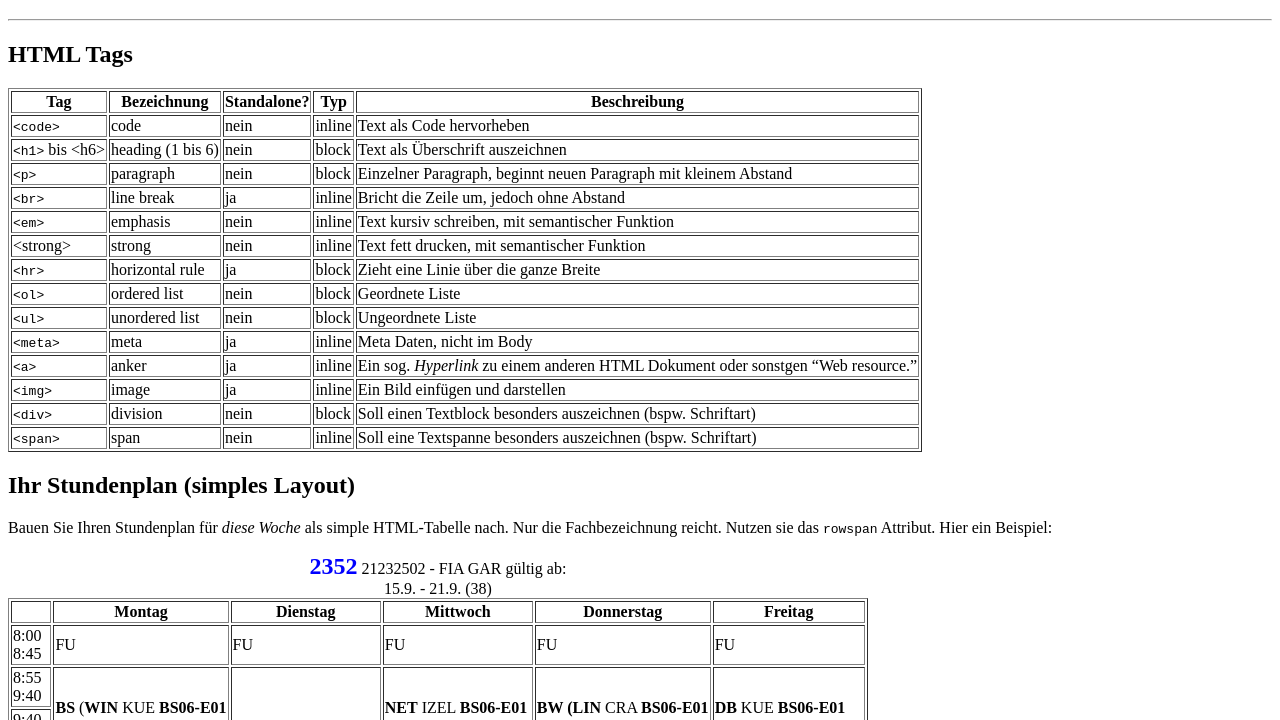
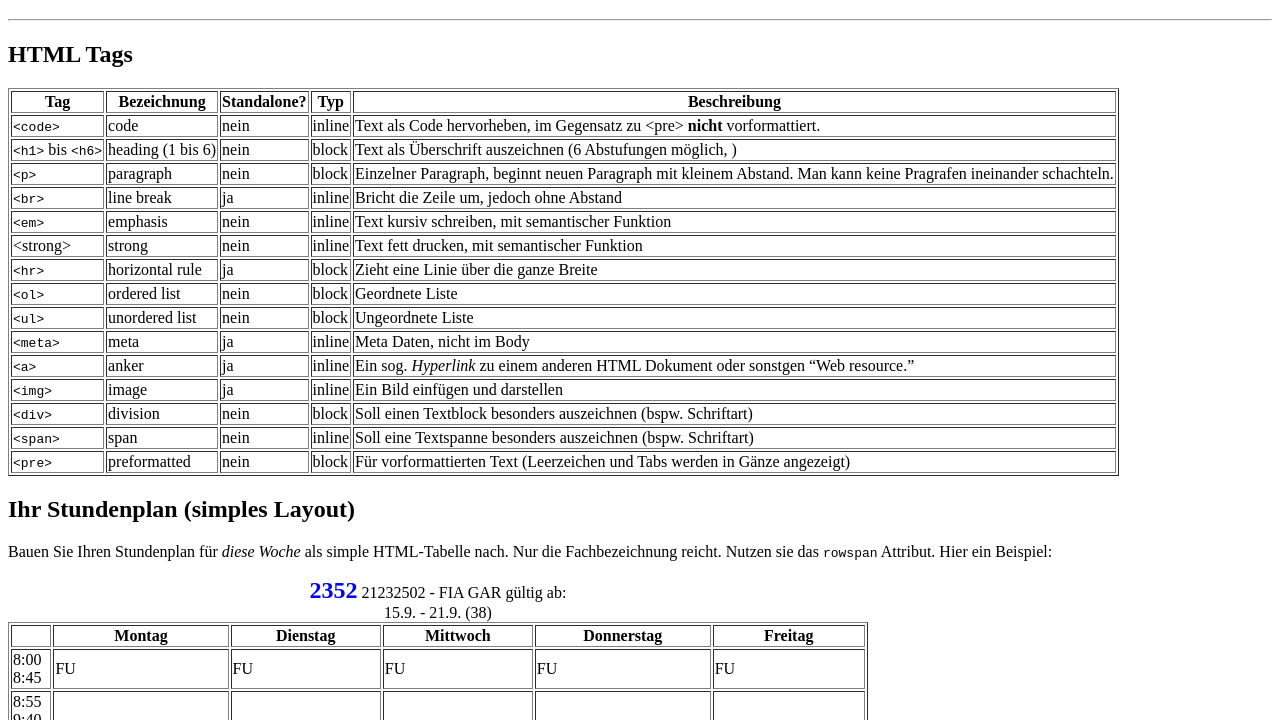
Before and after one commit to JanineEML/jeml-fia, a plain HTML site: page WEB/250916_exercise/exercise_solved.html in a window 1280 px wide. Shown: the part 61-781 px from the top of the page. Drawn offline with Linux system fonts and the light colour scheme.

Commit message:
exercise 3

```diff
--- a/WEB/250916_exercise/exercise_solved.html
+++ b/WEB/250916_exercise/exercise_solved.html
@@ -25,21 +25,21 @@
             <td>code</td>
             <td>nein</td>
             <td>inline</td>
-            <td>Text als Code hervorheben</td>
+            <td>Text als Code hervorheben, im Gegensatz zu &lt;pre> <strong>nicht</strong> vorformattiert.</td>
         </tr>
         <tr>
-            <td><code>&lt;h1></code> bis <code></code>&lt;h6></code></td>
+            <td><code>&lt;h1></code> bis <code>&lt;h6></code></td>
             <td>heading (1 bis 6)</td>
             <td>nein</td>
             <td>block</td>
-            <td>Text als Überschrift auszeichnen</td>
+            <td>Text als Überschrift auszeichnen (6 Abstufungen möglich, <code></code> )</td>
         </tr>
         <tr>
             <td><code>&lt;p></code></td>
             <td>paragraph</td>
             <td>nein</td>
             <td>block</td>
-            <td>Einzelner Paragraph, beginnt neuen Paragraph mit kleinem Abstand</td>
+            <td>Einzelner Paragraph, beginnt neuen Paragraph mit kleinem Abstand. Man kann keine Pragrafen ineinander schachteln.</td>
         </tr>
         <tr>
             <td><code>&lt;br></code></td>
@@ -118,10 +118,17 @@
             <td>inline</td>
             <td>Soll eine Textspanne besonders auszeichnen (bspw. Schriftart)</td>
         </tr>
+        <tr>
+            <td><code>&lt;pre></code></td>
+            <td>preformatted</td>
+            <td>nein</td>
+            <td>block</td>
+            <td>Für vorformattierten Text (Leerzeichen und Tabs werden in Gänze angezeigt)</td>
+        </tr>
     </table>
 
     <h2>Ihr Stundenplan (simples Layout)</h2>
-    <p>Bauen Sie Ihren Stundenplan für <em>diese Woche</em> als simple HTML-Tabelle nach. Nur die Fachbezeichnung reicht. Nutzen sie das <code>rowspan</code> Attribut. Hier ein Beispiel:</p>
+    <p>Bauen Sie Ihren Stundenplan für <em>diese Woche</em> als simple HTML-Tabelle nach. Nur die Fachbezeichnung reicht. Nutzen sie das <code>rowspan</code> Attribut. Hier ein Beispiel:
 
     <table border="1">
         <caption>
```
